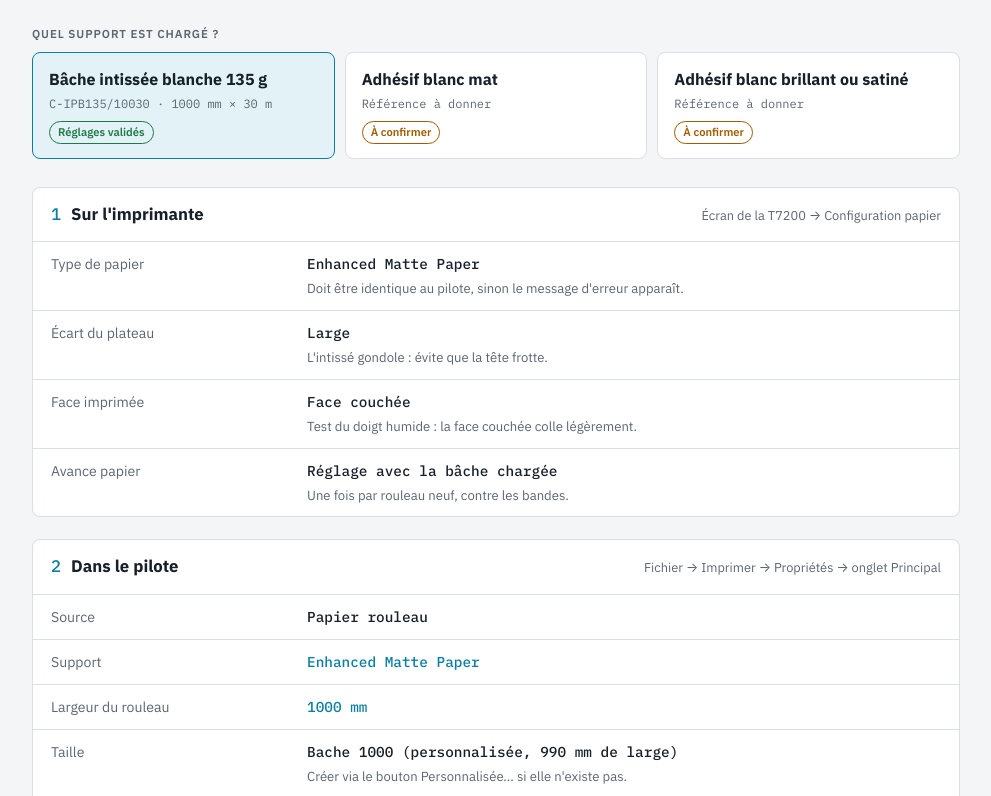
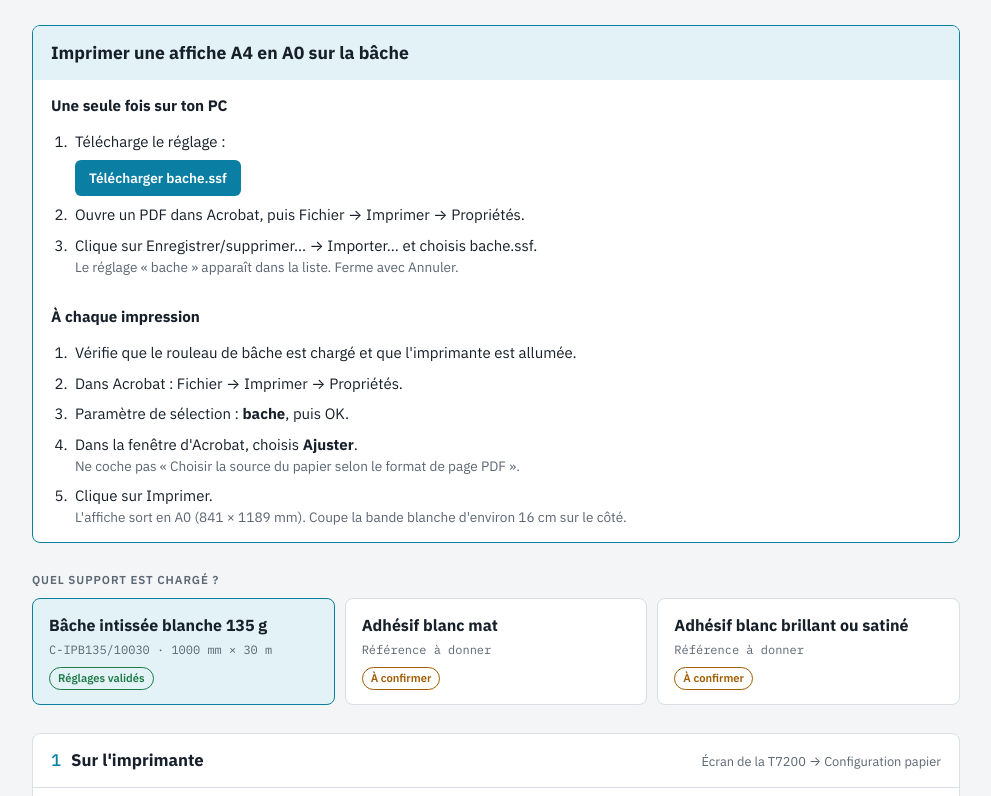
Before and after one commit to kyllox57300-web/reglages-t7200, a plain HTML site: page index.html in a window 1280 px wide. Shown: the part 138-934 px from the top of the page, without its empty margins (144-1135 px from the left). Drawn offline with Linux system fonts and the light colour scheme.

Commit message:
Ajoute le réglage bache.ssf et la marche à suivre A4 → A0
Co-Authored-By: Claude Opus 5.5 <noreply@anthropic.com>
Claude-Session: https://claude.ai/code/session_017E4SAUskLtr6mkEtBR9ztS

```diff
--- a/index.html
+++ b/index.html
@@ -76,6 +76,11 @@ footer{color:var(--muted);font-size:.82rem}
   .step h2{flex-wrap:wrap}
   .step h2 .where{margin-left:0;width:100%}
 }
+.howto{background:var(--surface);border:1.5px solid var(--accent);border-radius:8px;overflow:hidden}
+.howto h2{margin:0;font-size:1.1rem;padding:14px 18px;background:var(--accent-soft)}
+.howto h3{margin:0;padding:14px 18px 0;font-size:.95rem}
+.dl{display:inline-block;margin-top:6px;background:var(--accent);color:var(--surface);text-decoration:none;font-weight:600;padding:8px 14px;border-radius:6px}
+.dl:focus-visible{outline:2px solid var(--fg);outline-offset:2px}
 </style>
 </head>
 <body>
@@ -86,6 +91,24 @@ footer{color:var(--muted);font-size:.82rem}
     <h1>Réglages Epson SureColor T7200</h1>
     <p>Choisis le support chargé dans la machine : la fiche te donne, dans l'ordre, ce qu'il faut régler sur l'imprimante, dans le pilote Windows et dans ton fichier.</p>
   </header>
+
+  <section class="howto">
+    <h2>Imprimer une affiche A4 en A0 sur la bâche</h2>
+    <h3>Une seule fois sur ton PC</h3>
+    <ol class="todo">
+      <li>Télécharge le réglage :<span><a class="dl" href="bache.ssf" download>Télécharger bache.ssf</a></span></li>
+      <li>Ouvre un PDF dans Acrobat, puis Fichier → Imprimer → Propriétés.</li>
+      <li>Clique sur Enregistrer/supprimer… → Importer… et choisis bache.ssf.<span>Le réglage « bache » apparaît dans la liste. Ferme avec Annuler.</span></li>
+    </ol>
+    <h3>À chaque impression</h3>
+    <ol class="todo">
+      <li>Vérifie que le rouleau de bâche est chargé et que l'imprimante est allumée.</li>
+      <li>Dans Acrobat : Fichier → Imprimer → Propriétés.</li>
+      <li>Paramètre de sélection : <b>bache</b>, puis OK.</li>
+      <li>Dans la fenêtre d'Acrobat, choisis <b>Ajuster</b>.<span>Ne coche pas « Choisir la source du papier selon le format de page PDF ».</span></li>
+      <li>Clique sur Imprimer.<span>L'affiche sort en A0 (841 × 1189 mm). Coupe la bande blanche d'environ 16 cm sur le côté.</span></li>
+    </ol>
+  </section>
 
   <section aria-labelledby="pick">
     <div class="label" id="pick" style="margin-bottom:10px">Quel support est chargé ?</div>
@@ -136,8 +159,8 @@ const PAPERS = [
       ["Source","Papier rouleau"],
       ["Support","Enhanced Matte Paper",null,true],
       ["Largeur du rouleau","1000 mm",null,true],
-      ["Taille","Bache 1000 (personnalisée, 990 mm de large)","Créer via le bouton Personnalisée… si elle n'existe pas."],
-      ["Ajuster à la largeur du papier rouleau","off","Décoché si le fichier fait déjà 990 mm de large."],
+      ["Taille","Série A → A0","Taille standard : le réglage peut ainsi être exporté."],
+      ["Ajuster à la largeur du papier rouleau","off","Sinon l'affiche est agrandie à toute la largeur."],
       ["Sans marges","off","Risque de salir le plateau sur l'intissé."],
       ["Qualité","Avancé"],
       ["Couleur","Couleur"],
@@ -145,10 +168,11 @@ const PAPERS = [
       ["Qualité","Qualité maximale - 720 × 1440 ppp",null,true],
       ["Vitesse rapide","off","Plus net, moins de bandes."],
       ["Contour lissé","off","À cocher seulement pour une image pixelisée."],
-      ["Détails plus fins","on","Textes et contours plus nets."]
+      ["Détails plus fins","on","Textes et contours plus nets."],
+      ["Paramètre de sélection","bache","Enregistré sous ce nom : il suffit de le choisir."]
     ],
     file:[
-      ["Largeur du document","990 mm"],
+      ["Format du PDF","A4, agrandi en A0 par Acrobat (Ajuster)"],
       ["Résolution","150 à 300 dpi à la taille finale"],
       ["Couleurs","RVB (sRGB)"]
     ],
```
Also changed, not shown: 1 other file.
